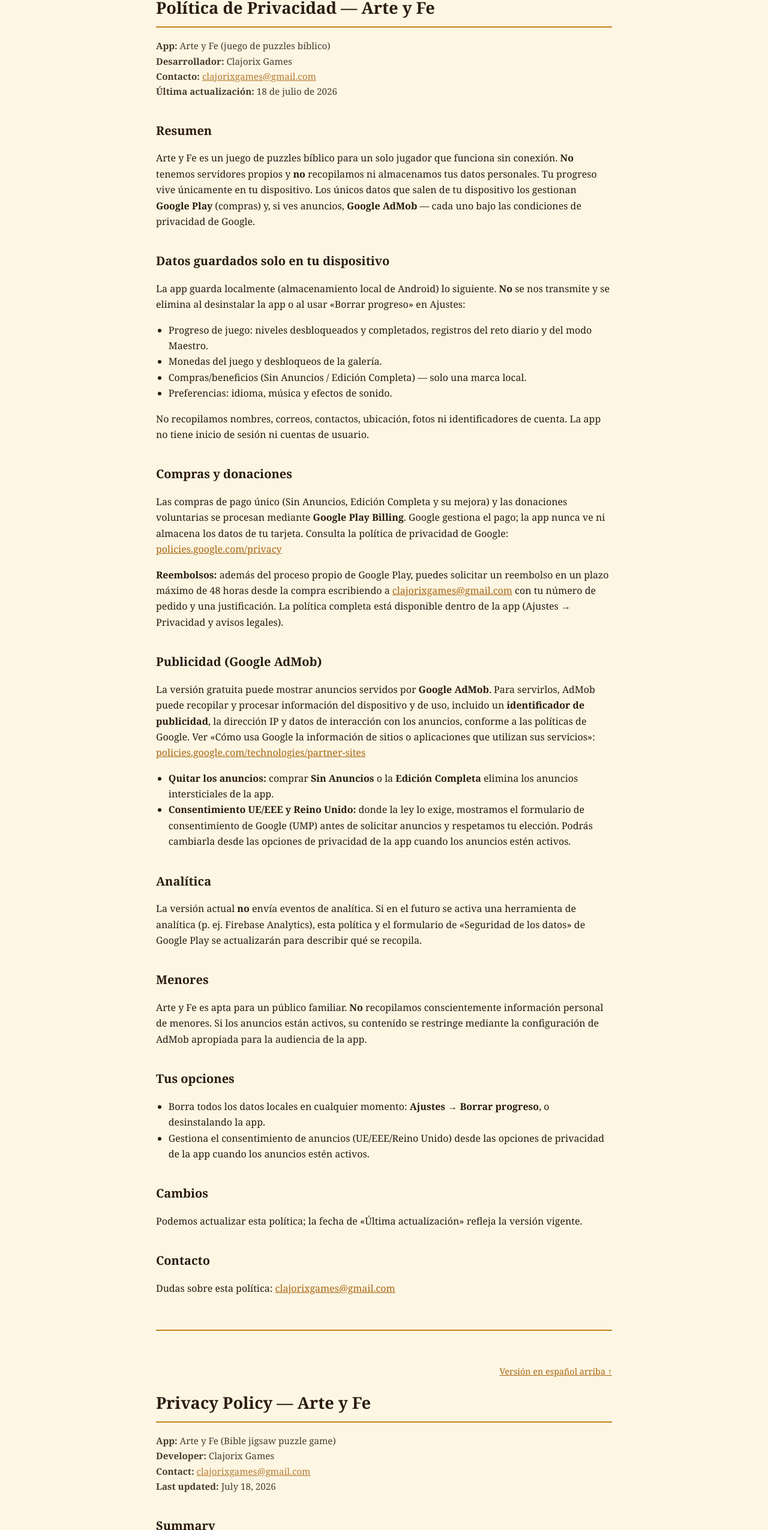
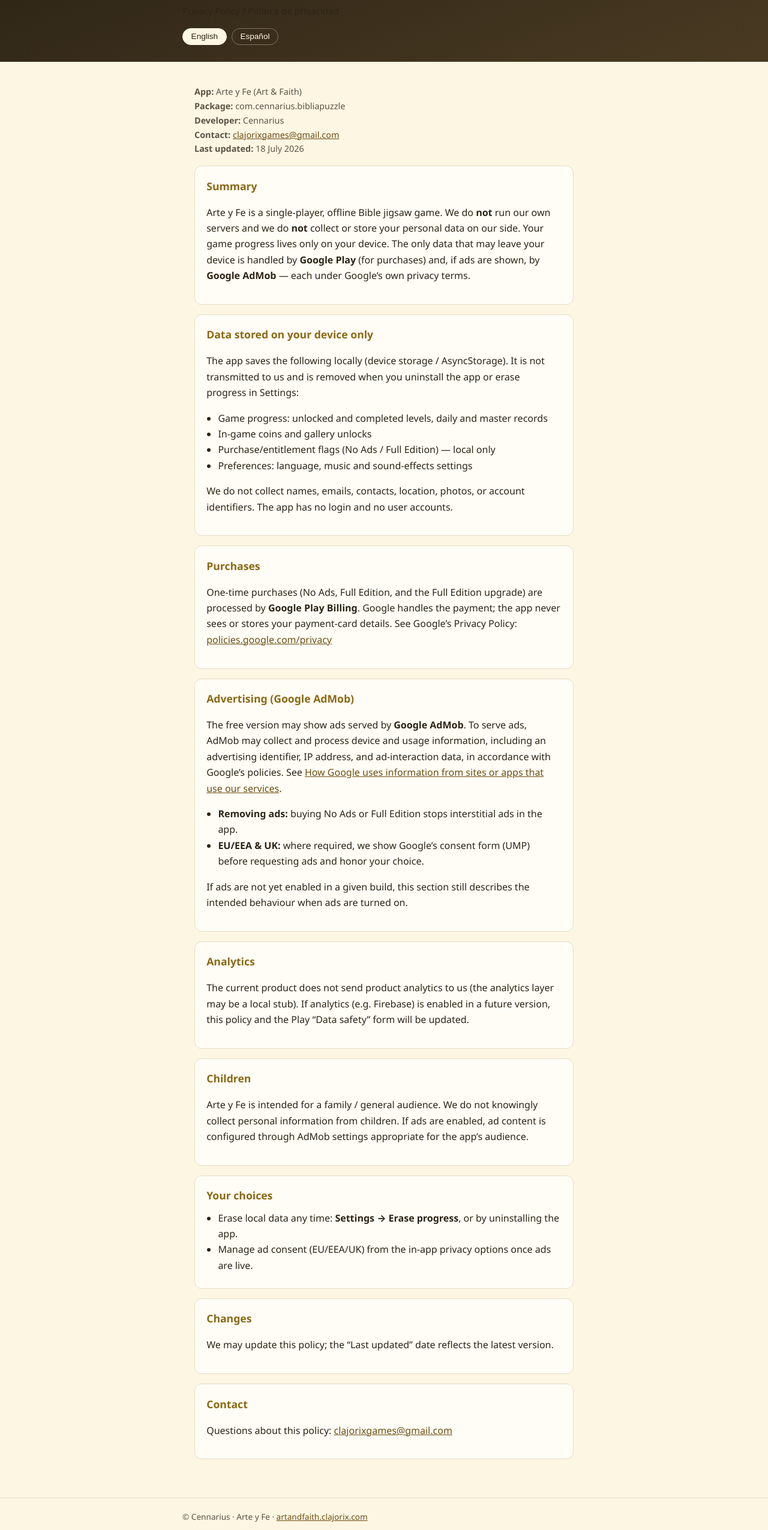
Before and after one commit to CennariusNox/arte-y-fe-legal, a plain HTML site: page index.html in a window 1280 px wide. Shown: the part 89-2639 px from the top of the page at 60% size. Drawn offline with Linux system fonts and the light colour scheme.

Commit message:
actualiza a la política bilingüe completa (contacto: clajorixgames@gmail.com)

```diff
--- a/index.html
+++ b/index.html
@@ -1,137 +1,335 @@
 <!DOCTYPE html>
-<html lang="es">
+<html lang="en">
 <head>
-<meta charset="utf-8">
-<meta name="viewport" content="width=device-width, initial-scale=1">
-<title>Política de Privacidad — Arte y Fe</title>
+  <meta charset="utf-8" />
+  <meta name="viewport" content="width=device-width, initial-scale=1" />
+  <title>Privacy Policy — Arte y Fe / Art &amp; Faith</title>
+  <meta name="description" content="Privacy Policy for Arte y Fe (Art &amp; Faith), a Bible jigsaw puzzle app." />
   <style>
-  :root { color-scheme: light dark; }
+    :root {
+      --bg: #fdf6e3;
+      --ink: #2c2416;
+      --muted: #5c5346;
+      --oak: #8b6914;
+      --card: #fffdf6;
+      --line: #e8dcc4;
+    }
+    * { box-sizing: border-box; }
     body {
-    max-width: 760px; margin: 0 auto; padding: 24px 20px 60px;
-    font-family: Georgia, 'Times New Roman', serif; line-height: 1.65;
-    color: #2b1a0e; background: #fdf6e3;
+      margin: 0;
+      font-family: "Segoe UI", system-ui, -apple-system, sans-serif;
+      background: var(--bg);
+      color: var(--ink);
+      line-height: 1.65;
     }
-  @media (prefers-color-scheme: dark) {
-    body { color: #efe6d5; background: #1c140d; }
-    a { color: #e0a94f; }
-    .lang a { color: #e0a94f; }
+    header {
+      background: linear-gradient(160deg, #2c2416 0%, #4a3a22 100%);
+      color: #fdf6e3;
+      padding: 2.25rem 1.25rem 1.75rem;
     }
-  h1 { font-size: 1.7em; border-bottom: 2px solid #c9821a; padding-bottom: 8px; }
-  h2 { font-size: 1.25em; margin-top: 1.8em; color: inherit; }
-  a { color: #a86612; }
-  .meta { font-size: 0.95em; opacity: 0.85; }
-  .lang { text-align: right; font-size: 0.9em; }
-  hr.sep { margin: 56px 0; border: none; border-top: 2px solid #c9821a; }
-  ul { padding-left: 1.3em; }
+    header .wrap, main, footer .wrap { max-width: 42rem; margin: 0 auto; }
+    h1 { margin: 0 0 0.35rem; font-size: 1.65rem; font-weight: 650; letter-spacing: 0.01em; }
+    .sub { opacity: 0.85; font-size: 0.95rem; }
+    .lang {
+      display: flex;
+      gap: 0.5rem;
+      margin-top: 1rem;
+    }
+    .lang button {
+      border: 1px solid rgba(253, 246, 227, 0.35);
+      background: transparent;
+      color: #fdf6e3;
+      border-radius: 999px;
+      padding: 0.35rem 0.85rem;
+      cursor: pointer;
+      font-size: 0.85rem;
+    }
+    .lang button[aria-pressed="true"] {
+      background: #fdf6e3;
+      color: #2c2416;
+      border-color: #fdf6e3;
+    }
+    main { padding: 1.5rem 1.25rem 3rem; }
+    section {
+      background: var(--card);
+      border: 1px solid var(--line);
+      border-radius: 12px;
+      padding: 1.15rem 1.2rem;
+      margin-bottom: 1rem;
+    }
+    h2 {
+      margin: 0 0 0.6rem;
+      font-size: 1.1rem;
+      color: var(--oak);
+    }
+    p, li { color: var(--ink); }
+    ul { padding-left: 1.2rem; margin: 0.4rem 0; }
+    a { color: #6b4f12; }
+    .meta { color: var(--muted); font-size: 0.9rem; margin-bottom: 1rem; }
+    .hidden { display: none; }
+    footer {
+      border-top: 1px solid var(--line);
+      padding: 1.25rem;
+      color: var(--muted);
+      font-size: 0.85rem;
+    }
   </style>
 </head>
 <body>
+  <header>
+    <div class="wrap">
+      <h1>Arte y Fe · Art &amp; Faith</h1>
+      <p class="sub">Privacy Policy / Política de privacidad</p>
+      <div class="lang" role="group" aria-label="Language">
+        <button type="button" id="btn-en" aria-pressed="true">English</button>
+        <button type="button" id="btn-es" aria-pressed="false">Español</button>
+      </div>
+    </div>
+  </header>
 
-<p class="lang"><a href="#english">English version below ↓</a></p>
+  <main>
+    <!-- ENGLISH -->
+    <div id="lang-en">
+      <p class="meta">
+        <strong>App:</strong> Arte y Fe (Art &amp; Faith)<br />
+        <strong>Package:</strong> com.cennarius.bibliapuzzle<br />
+        <strong>Developer:</strong> Cennarius<br />
+        <strong>Contact:</strong> <a href="mailto:clajorixgames@gmail.com">clajorixgames@gmail.com</a><br />
+        <strong>Last updated:</strong> 18 July 2026
+      </p>
 
-<h1>Política de Privacidad — Arte y Fe</h1>
+      <section>
+        <h2>Summary</h2>
+        <p>
+          Arte y Fe is a single-player, offline Bible jigsaw game. We do
+          <strong>not</strong> run our own servers and we do <strong>not</strong>
+          collect or store your personal data on our side. Your game progress
+          lives only on your device. The only data that may leave your device is
+          handled by <strong>Google Play</strong> (for purchases) and, if ads are
+          shown, by <strong>Google AdMob</strong> — each under Google’s own privacy terms.
+        </p>
+      </section>
+
+      <section>
+        <h2>Data stored on your device only</h2>
+        <p>
+          The app saves the following locally (device storage / AsyncStorage).
+          It is not transmitted to us and is removed when you uninstall the app
+          or erase progress in Settings:
+        </p>
+        <ul>
+          <li>Game progress: unlocked and completed levels, daily and master records</li>
+          <li>In-game coins and gallery unlocks</li>
+          <li>Purchase/entitlement flags (No Ads / Full Edition) — local only</li>
+          <li>Preferences: language, music and sound-effects settings</li>
+        </ul>
+        <p>
+          We do not collect names, emails, contacts, location, photos, or account
+          identifiers. The app has no login and no user accounts.
+        </p>
+      </section>
+
+      <section>
+        <h2>Purchases</h2>
+        <p>
+          One-time purchases (No Ads, Full Edition, and the Full Edition upgrade)
+          are processed by <strong>Google Play Billing</strong>. Google handles the
+          payment; the app never sees or stores your payment-card details.
+          See Google’s Privacy Policy:
+          <a href="https://policies.google.com/privacy" rel="noopener noreferrer">policies.google.com/privacy</a>
+        </p>
+      </section>
+
+      <section>
+        <h2>Advertising (Google AdMob)</h2>
+        <p>
+          The free version may show ads served by <strong>Google AdMob</strong>.
+          To serve ads, AdMob may collect and process device and usage information,
+          including an advertising identifier, IP address, and ad-interaction data,
+          in accordance with Google’s policies.
+          See
+          <a href="https://policies.google.com/technologies/partner-sites" rel="noopener noreferrer">How Google uses information from sites or apps that use our services</a>.
+        </p>
+        <ul>
+          <li><strong>Removing ads:</strong> buying No Ads or Full Edition stops interstitial ads in the app.</li>
+          <li><strong>EU/EEA &amp; UK:</strong> where required, we show Google’s consent form (UMP) before requesting ads and honor your choice.</li>
+        </ul>
+        <p>
+          If ads are not yet enabled in a given build, this section still describes
+          the intended behaviour when ads are turned on.
+        </p>
+      </section>
+
+      <section>
+        <h2>Analytics</h2>
+        <p>
+          The current product does not send product analytics to us (the analytics
+          layer may be a local stub). If analytics (e.g. Firebase) is enabled in a
+          future version, this policy and the Play “Data safety” form will be updated.
+        </p>
+      </section>
+
+      <section>
+        <h2>Children</h2>
+        <p>
+          Arte y Fe is intended for a family / general audience. We do not knowingly
+          collect personal information from children. If ads are enabled, ad content
+          is configured through AdMob settings appropriate for the app’s audience.
+        </p>
+      </section>
+
+      <section>
+        <h2>Your choices</h2>
+        <ul>
+          <li>Erase local data any time: <strong>Settings → Erase progress</strong>, or by uninstalling the app.</li>
+          <li>Manage ad consent (EU/EEA/UK) from the in-app privacy options once ads are live.</li>
+        </ul>
+      </section>
+
+      <section>
+        <h2>Changes</h2>
+        <p>We may update this policy; the “Last updated” date reflects the latest version.</p>
+      </section>
+
+      <section>
+        <h2>Contact</h2>
+        <p>
+          Questions about this policy:
+          <a href="mailto:clajorixgames@gmail.com">clajorixgames@gmail.com</a>
+        </p>
+      </section>
+    </div>
+
+    <!-- SPANISH -->
+    <div id="lang-es" class="hidden">
       <p class="meta">
-  <strong>App:</strong> Arte y Fe (juego de puzzles bíblico)<br>
-  <strong>Desarrollador:</strong> Clajorix Games<br>
-  <strong>Contacto:</strong> <a href="mailto:clajorixgames@gmail.com">clajorixgames@gmail.com</a><br>
+        <strong>App:</strong> Arte y Fe (Art &amp; Faith)<br />
+        <strong>Package:</strong> com.cennarius.bibliapuzzle<br />
+        <strong>Desarrollador:</strong> Cennarius<br />
+        <strong>Contacto:</strong> <a href="mailto:clajorixgames@gmail.com">clajorixgames@gmail.com</a><br />
         <strong>Última actualización:</strong> 18 de julio de 2026
       </p>
 
+      <section>
         <h2>Resumen</h2>
-<p>Arte y Fe es un juego de puzzles bíblico para un solo jugador que funciona sin conexión. <strong>No</strong> tenemos servidores propios y <strong>no</strong> recopilamos ni almacenamos tus datos personales. Tu progreso vive únicamente en tu dispositivo. Los únicos datos que salen de tu dispositivo los gestionan <strong>Google Play</strong> (compras) y, si ves anuncios, <strong>Google AdMob</strong> — cada uno bajo las condiciones de privacidad de Google.</p>
+        <p>
+          Arte y Fe es un juego de puzzles bíblicos individual y <strong>sin conexión</strong>.
+          <strong>No</strong> operamos servidores propios y <strong>no</strong> recopilamos ni
+          almacenamos tus datos personales de nuestro lado. El progreso del juego vive solo
+          en tu dispositivo. Los únicos datos que pueden salir del dispositivo los gestionan
+          <strong>Google Play</strong> (compras) y, si hay anuncios, <strong>Google AdMob</strong>,
+          cada uno bajo sus propias políticas de privacidad.
+        </p>
+      </section>
 
-<h2>Datos guardados solo en tu dispositivo</h2>
-<p>La app guarda localmente (almacenamiento local de Android) lo siguiente. <strong>No</strong> se nos transmite y se elimina al desinstalar la app o al usar «Borrar progreso» en Ajustes:</p>
+      <section>
+        <h2>Datos solo en tu dispositivo</h2>
+        <p>
+          La app guarda lo siguiente de forma local (almacenamiento del dispositivo / AsyncStorage).
+          No se nos transmite y se elimina al desinstalar la app o borrar el progreso en Ajustes:
+        </p>
         <ul>
-  <li>Progreso de juego: niveles desbloqueados y completados, registros del reto diario y del modo Maestro.</li>
-  <li>Monedas del juego y desbloqueos de la galería.</li>
-  <li>Compras/beneficios (Sin Anuncios / Edición Completa) — solo una marca local.</li>
-  <li>Preferencias: idioma, música y efectos de sonido.</li>
+          <li>Progreso: niveles desbloqueados y completados, reto diario y maestro</li>
+          <li>Monedas y desbloqueos de galería</li>
+          <li>Indicadores de compra (Sin anuncios / Edición completa) — solo locales</li>
+          <li>Preferencias: idioma, música y efectos de sonido</li>
         </ul>
-<p>No recopilamos nombres, correos, contactos, ubicación, fotos ni identificadores de cuenta. La app no tiene inicio de sesión ni cuentas de usuario.</p>
+        <p>
+          No recopilamos nombres, correos, contactos, ubicación, fotos ni identificadores
+          de cuenta. La app no tiene inicio de sesión ni cuentas de usuario.
+        </p>
+      </section>
 
-<h2>Compras y donaciones</h2>
-<p>Las compras de pago único (Sin Anuncios, Edición Completa y su mejora) y las donaciones voluntarias se procesan mediante <strong>Google Play Billing</strong>. Google gestiona el pago; la app nunca ve ni almacena los datos de tu tarjeta. Consulta la política de privacidad de Google: <a href="https://policies.google.com/privacy">policies.google.com/privacy</a></p>
-<p><strong>Reembolsos:</strong> además del proceso propio de Google Play, puedes solicitar un reembolso en un plazo máximo de 48 horas desde la compra escribiendo a <a href="mailto:clajorixgames@gmail.com">clajorixgames@gmail.com</a> con tu número de pedido y una justificación. La política completa está disponible dentro de la app (Ajustes → Privacidad y avisos legales).</p>
+      <section>
+        <h2>Compras</h2>
+        <p>
+          Las compras únicas (Sin anuncios, Edición completa y la mejora a Edición completa)
+          las procesa <strong>Google Play Billing</strong>. Google gestiona el pago; la app
+          nunca ve ni almacena los datos de tu tarjeta.
+          Política de Google:
+          <a href="https://policies.google.com/privacy" rel="noopener noreferrer">policies.google.com/privacy</a>
+        </p>
+      </section>
 
+      <section>
         <h2>Publicidad (Google AdMob)</h2>
-<p>La versión gratuita puede mostrar anuncios servidos por <strong>Google AdMob</strong>. Para servirlos, AdMob puede recopilar y procesar información del dispositivo y de uso, incluido un <strong>identificador de publicidad</strong>, la dirección IP y datos de interacción con los anuncios, conforme a las políticas de Google. Ver «Cómo usa Google la información de sitios o aplicaciones que utilizan sus servicios»: <a href="https://policies.google.com/technologies/partner-sites">policies.google.com/technologies/partner-sites</a></p>
+        <p>
+          La versión gratuita puede mostrar anuncios de <strong>Google AdMob</strong>.
+          Para servirlos, AdMob puede recopilar y tratar información del dispositivo y uso,
+          incluido un identificador publicitario, la IP e interacciones con anuncios,
+          conforme a las políticas de Google.
+          Ver
+          <a href="https://policies.google.com/technologies/partner-sites" rel="noopener noreferrer">cómo usa Google la información de sitios o apps que usan sus servicios</a>.
+        </p>
         <ul>
-  <li><strong>Quitar los anuncios:</strong> comprar <strong>Sin Anuncios</strong> o la <strong>Edición Completa</strong> elimina los anuncios intersticiales de la app.</li>
-  <li><strong>Consentimiento UE/EEE y Reino Unido:</strong> donde la ley lo exige, mostramos el formulario de consentimiento de Google (UMP) antes de solicitar anuncios y respetamos tu elección. Podrás cambiarla desde las opciones de privacidad de la app cuando los anuncios estén activos.</li>
+          <li><strong>Quitar anuncios:</strong> al comprar Sin anuncios o Edición completa se detienen los interstitials en la app.</li>
+          <li><strong>UE/EEE y Reino Unido:</strong> cuando proceda, mostramos el formulario de consentimiento de Google (UMP) antes de pedir anuncios y respetamos tu elección.</li>
         </ul>
+      </section>
 
+      <section>
         <h2>Analítica</h2>
-<p>La versión actual <strong>no</strong> envía eventos de analítica. Si en el futuro se activa una herramienta de analítica (p. ej. Firebase Analytics), esta política y el formulario de «Seguridad de los datos» de Google Play se actualizarán para describir qué se recopila.</p>
+        <p>
+          El producto actual no nos envía analítica de producto. Si en el futuro se activa
+          (p. ej. Firebase), actualizaremos esta política y el formulario de seguridad de datos de Play.
+        </p>
+      </section>
 
+      <section>
         <h2>Menores</h2>
-<p>Arte y Fe es apta para un público familiar. <strong>No</strong> recopilamos conscientemente información personal de menores. Si los anuncios están activos, su contenido se restringe mediante la configuración de AdMob apropiada para la audiencia de la app.</p>
+        <p>
+          Arte y Fe está pensada para un público familiar / general. No recopilamos
+          deliberadamente información personal de menores. Si hay anuncios, el contenido
+          se configura en AdMob de forma adecuada a la audiencia de la app.
+        </p>
+      </section>
 
+      <section>
         <h2>Tus opciones</h2>
         <ul>
-  <li>Borra todos los datos locales en cualquier momento: <strong>Ajustes → Borrar progreso</strong>, o desinstalando la app.</li>
-  <li>Gestiona el consentimiento de anuncios (UE/EEE/Reino Unido) desde las opciones de privacidad de la app cuando los anuncios estén activos.</li>
+          <li>Borrar datos locales en cualquier momento: <strong>Ajustes → Borrar progreso</strong>, o desinstalando la app.</li>
+          <li>Gestionar el consentimiento de anuncios (UE/EEE/RU) desde las opciones de privacidad de la app cuando los anuncios estén activos.</li>
         </ul>
+      </section>
 
+      <section>
         <h2>Cambios</h2>
-<p>Podemos actualizar esta política; la fecha de «Última actualización» refleja la versión vigente.</p>
+        <p>Podemos actualizar esta política; la fecha de “Última actualización” refleja la versión vigente.</p>
+      </section>
 
+      <section>
         <h2>Contacto</h2>
-<p>Dudas sobre esta política: <a href="mailto:clajorixgames@gmail.com">clajorixgames@gmail.com</a></p>
+        <p>
+          Preguntas sobre esta política:
+          <a href="mailto:clajorixgames@gmail.com">clajorixgames@gmail.com</a>
+        </p>
+      </section>
+    </div>
+  </main>
 
-<hr class="sep" id="english">
+  <footer>
+    <div class="wrap">
+      © Cennarius · Arte y Fe ·
+      <a href="https://artandfaith.clajorix.com/">artandfaith.clajorix.com</a>
+    </div>
+  </footer>
 
-<p class="lang"><a href="#top">Versión en español arriba ↑</a></p>
-
-<h1>Privacy Policy — Arte y Fe</h1>
-<p class="meta">
-  <strong>App:</strong> Arte y Fe (Bible jigsaw puzzle game)<br>
-  <strong>Developer:</strong> Clajorix Games<br>
-  <strong>Contact:</strong> <a href="mailto:clajorixgames@gmail.com">clajorixgames@gmail.com</a><br>
-  <strong>Last updated:</strong> July 18, 2026
-</p>
-
-<h2>Summary</h2>
-<p>Arte y Fe is a single-player, offline Bible jigsaw game. We do <strong>not</strong> run our own servers and we do <strong>not</strong> collect or store your personal data on our side. Your game progress lives only on your device. The only data leaving your device is handled by <strong>Google Play</strong> (for purchases) and, if you see ads, by <strong>Google AdMob</strong> — each under Google's own privacy terms.</p>
-
-<h2>Data stored on your device only</h2>
-<p>The app saves the following locally (Android local storage). It is <strong>not</strong> transmitted to us and is removed when you uninstall the app or erase progress in Settings:</p>
-<ul>
-  <li>Game progress: unlocked and completed levels, daily and master records.</li>
-  <li>In-game coins and gallery unlocks.</li>
-  <li>Purchases/entitlements (No Ads / Full Edition) — a local flag only.</li>
-  <li>Preferences: language, music and sound-effects settings.</li>
-</ul>
-<p>We do not collect names, emails, contacts, location, photos, or account identifiers. The app has no login and no user accounts.</p>
-
-<h2>Purchases and donations</h2>
-<p>One-time purchases (No Ads, Full Edition and its upgrade) and voluntary donations are processed by <strong>Google Play Billing</strong>. Google handles the payment; the app never sees or stores your payment-card details. See Google's Privacy Policy: <a href="https://policies.google.com/privacy">policies.google.com/privacy</a></p>
-<p><strong>Refunds:</strong> in addition to Google Play's own process, you may request a refund within a maximum of 48 hours after purchase by writing to <a href="mailto:clajorixgames@gmail.com">clajorixgames@gmail.com</a> with your order number and a justified reason. The full policy is available inside the app (Settings → Privacy &amp; Legal).</p>
-
-<h2>Advertising (Google AdMob)</h2>
-<p>The free version may show ads served by <strong>Google AdMob</strong>. To serve ads, AdMob may collect and process device and usage information, including an <strong>advertising identifier</strong>, IP address, and ad-interaction data, in accordance with Google's policies. See "How Google uses information from sites or apps that use our services": <a href="https://policies.google.com/technologies/partner-sites">policies.google.com/technologies/partner-sites</a></p>
-<ul>
-  <li><strong>Removing ads:</strong> buying <strong>No Ads</strong> or the <strong>Full Edition</strong> stops interstitial ads within the app.</li>
-  <li><strong>EU/EEA &amp; UK consent:</strong> where required, we show Google's consent form (UMP) before requesting ads and honor your choice. You will be able to change it from the app's privacy options once ads are live.</li>
-</ul>
-
-<h2>Analytics</h2>
-<p>The current build does <strong>not</strong> send analytics events. If analytics (e.g. Firebase Analytics) is enabled in a future version, this policy and the Play "Data safety" form will be updated to describe what is collected.</p>
-
-<h2>Children</h2>
-<p>Arte y Fe is suitable for a family audience. We do <strong>not</strong> knowingly collect personal information from children. If ads are enabled, ad content is constrained through AdMob's settings appropriate for the app's audience.</p>
-
-<h2>Your choices</h2>
-<ul>
-  <li>Erase all locally stored data any time: <strong>Settings → Erase progress</strong>, or by uninstalling the app.</li>
-  <li>Manage ad consent (EU/EEA/UK) from the in-app privacy options once ads are live.</li>
-</ul>
-
-<h2>Changes</h2>
-<p>We may update this policy; the "Last updated" date reflects the latest version.</p>
-
-<h2>Contact</h2>
-<p>Questions about this policy: <a href="mailto:clajorixgames@gmail.com">clajorixgames@gmail.com</a></p>
-
+  <script>
+    const en = document.getElementById("lang-en");
+    const es = document.getElementById("lang-es");
+    const btnEn = document.getElementById("btn-en");
+    const btnEs = document.getElementById("btn-es");
+    function setLang(lang) {
+      const isEs = lang === "es";
+      en.classList.toggle("hidden", isEs);
+      es.classList.toggle("hidden", !isEs);
+      btnEn.setAttribute("aria-pressed", String(!isEs));
+      btnEs.setAttribute("aria-pressed", String(isEs));
+      document.documentElement.lang = isEs ? "es" : "en";
+    }
+    btnEn.addEventListener("click", () => setLang("en"));
+    btnEs.addEventListener("click", () => setLang("es"));
+    if ((navigator.language || "").toLowerCase().startsWith("es")) setLang("es");
+  </script>
 </body>
 </html>
```
Lines whose indentation alone changed are shown as unchanged.
